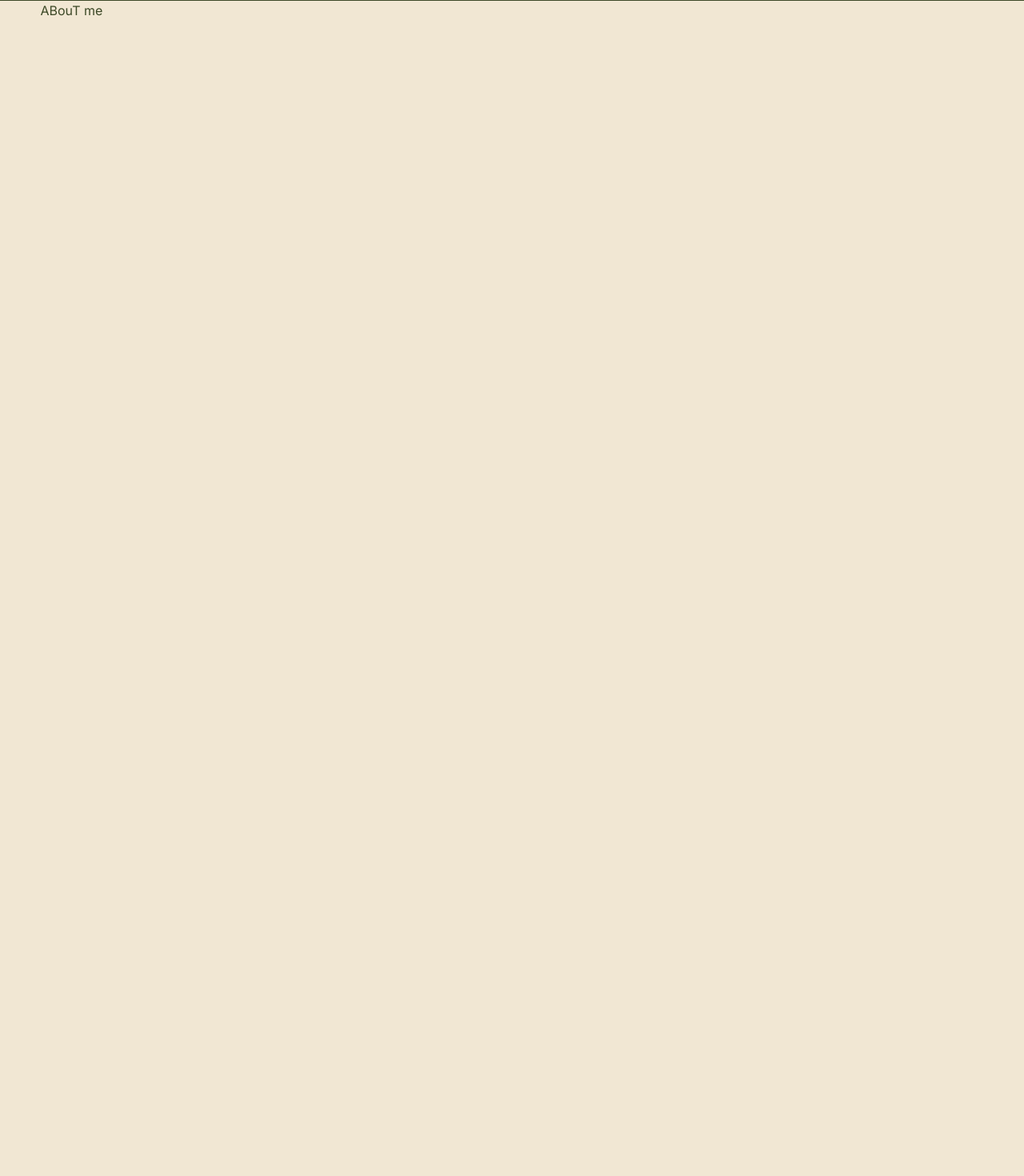
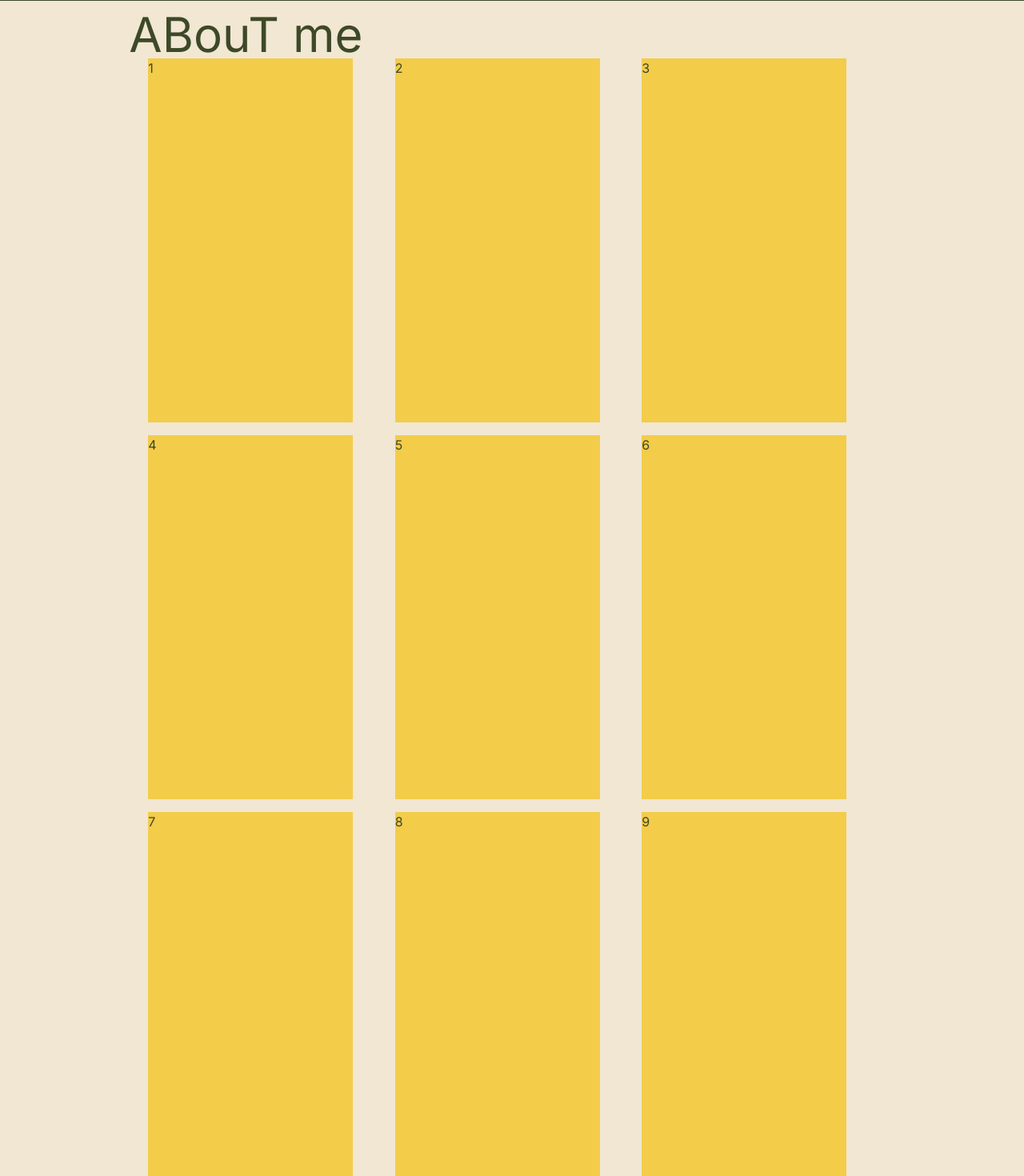
Before and after one commit to sabri-xz/portfolio, a Next.js app in the folder art-portfolio/: page /about in a window 1280 px wide. Shown: the part 55-1525 px from the top of the page at 80% size. Before the commit the page ends 800 px from the top, so only its background shows below. Built offline with nearby package versions, Linux system fonts and the light colour scheme.

Commit message:
started about page

```diff
--- /dev/null
+++ b/art-portfolio/app/about/components/AboutGrid.tsx
@@ -0,0 +1,37 @@
+import '../../styles/pages.css'
+
+const AboutGrid: React.FC<{}> = () => {
+    return (
+        <section className="grid grid-rows-3 grid-cols-3 grid-flow-col aspect-16-9 gap-4 px-6">
+            <div className="bg-th-tertiary">
+                1
+            </div>
+            <div className="bg-th-tertiary">
+                4
+            </div>
+            <div className="bg-th-tertiary">
+                7
+            </div>
+            <div className="bg-th-tertiary">
+                2
+            </div>
+            <div className="bg-th-tertiary">
+                5
+            </div>
+            <div className="bg-th-tertiary">
+                8
+            </div>
+            <div className="bg-th-tertiary">
+                3
+            </div>
+            <div className="bg-th-tertiary">
+                6
+            </div>
+            <div className="bg-th-tertiary">
+                9
+            </div>
+        </section>
+    );
+}
+
+export default AboutGrid;
--- a/art-portfolio/app/about/page.tsx
+++ b/art-portfolio/app/about/page.tsx
@@ -1,6 +1,7 @@
 import path from "path";
 import fs from "fs";
 import '../styles/pages.css'
+import AboutGrid from "./components/AboutGrid";
 
 const getInfo = async (): Promise<any[]> => {
   const filePath = path.join(process.cwd(), 'app/data', 'info.json');
@@ -14,7 +15,8 @@ export default async function Home() {
 
     return (
       <div className="page-container">
-        <h1>ABouT me</h1>
+        <h1 className="text-6xl">ABouT me</h1>
+        <AboutGrid />
       </div>
     );
   }
--- a/art-portfolio/app/components/StartPage.tsx
+++ b/art-portfolio/app/components/StartPage.tsx
@@ -41,6 +41,7 @@ const StartPage: React.FC<{ info: any }> = ({ info }) => {
     const [finishedTyping, setFinishedTyping] = useState(false);
     const [logoWidth, setLogoWidth] = useState(0);
     const [logoX, setLogoX] = useState(0);
+    const [scrollable, setScrollable] = useState(false);
 
     useEffect(() => {
       const observer = new IntersectionObserver(
@@ -80,12 +81,20 @@ const StartPage: React.FC<{ info: any }> = ({ info }) => {
         return () => { window.removeEventListener('resize', updateLogoInfo) };
     }, []);
 
+    useEffect(() => {
+        const scrollTimeout = setTimeout(() => {
+            setScrollable(true);
+        }, 2500);
+
+        return () => clearTimeout(scrollTimeout);
+    }, []);
+
     let intro: string = info.intro;
     let socials: any[] = info.socials
     let name: string = info.name;
 
     return (
-        <div className='snap-y snap-mandatory h-screen overflow-y-auto relative'>
+        <div className={`snap-y snap-mandatory h-screen ${scrollable? 'overflow-y-auto':'overflow-hidden'} relative`}>
             <section className='h-screen flex snap-start justify-center relative'>
                 <CoverLogo className='text-th-foreground w-auto h-[180%] absolute'
                            style={{ top: '12.5%'}}
@@ -97,7 +106,7 @@ const StartPage: React.FC<{ info: any }> = ({ info }) => {
                 <div className='w-full relative pt-48' style={{ width: logoWidth, left: `${logoX}px` }}>
                     <TypingEffect text={intro} inView={inView} setFinished={setFinishedTyping}/>
                     {finishedTyping &&
-                    <div className='flex pt-4 px-4' style={{ animation: 'expandItems 0.3s forwards' }}>
+                    <div className='flex pt-4 px-1' style={{ animation: 'expandItems 0.3s forwards' }}>
                         <Link href={socials[0].url} target='_blank'>
                             <GithubIcon className='text-th-foreground hover:text-th-secondary' width={25} height={25}/>
                         </Link>
@@ -110,7 +119,7 @@ const StartPage: React.FC<{ info: any }> = ({ info }) => {
                     </div>
                     }
                     {finishedTyping &&
-                    <div className='flex pt-24 px-4' style={{ animation: 'expandItems 0.3s forwards' }}>
+                    <div className='flex pt-24 px-1' style={{ animation: 'expandItems 0.3s forwards' }}>
                         <Link href="/about" replace>
                             <div className='text-th-foreground hover:text-th-secondary font-normal'> About </div>
                         </Link>
--- a/art-portfolio/app/styles/pages.css
+++ b/art-portfolio/app/styles/pages.css
@@ -1,9 +1,10 @@
 /* the format of each pages */
 
 .page-container {
-    padding-left: 6.3vh;
-    padding-right: 6.3vh;
-    /* width: 100vh; */
+    padding-top: 1.5vh;
+    padding-left: 6.3vw;
+    padding-right: 6.3vw;
+    width: 87.4vw;
     margin: 0 auto;
 }
 
@@ -16,7 +17,13 @@
 
 @media only screen and (max-height: 600px) and (orientation: landscape) {
     .page-container {
-        width: 100vh;
+        width: 87.4vw;
         margin: 0 auto;
     }
 }
+
+.aspect-16-9 > * {
+    position: relative;
+    width: 20vw;
+    height: calc(20vw * 16 / 9);
+}
```
